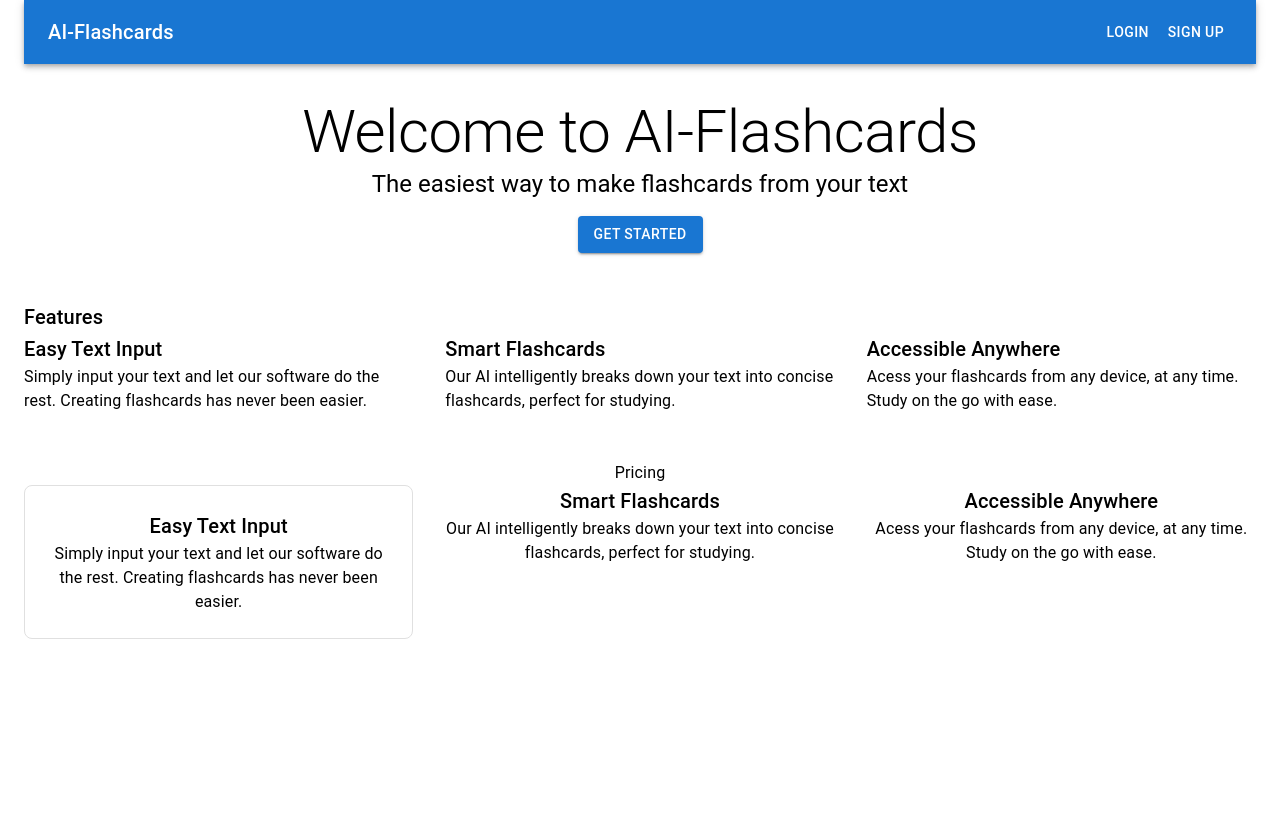
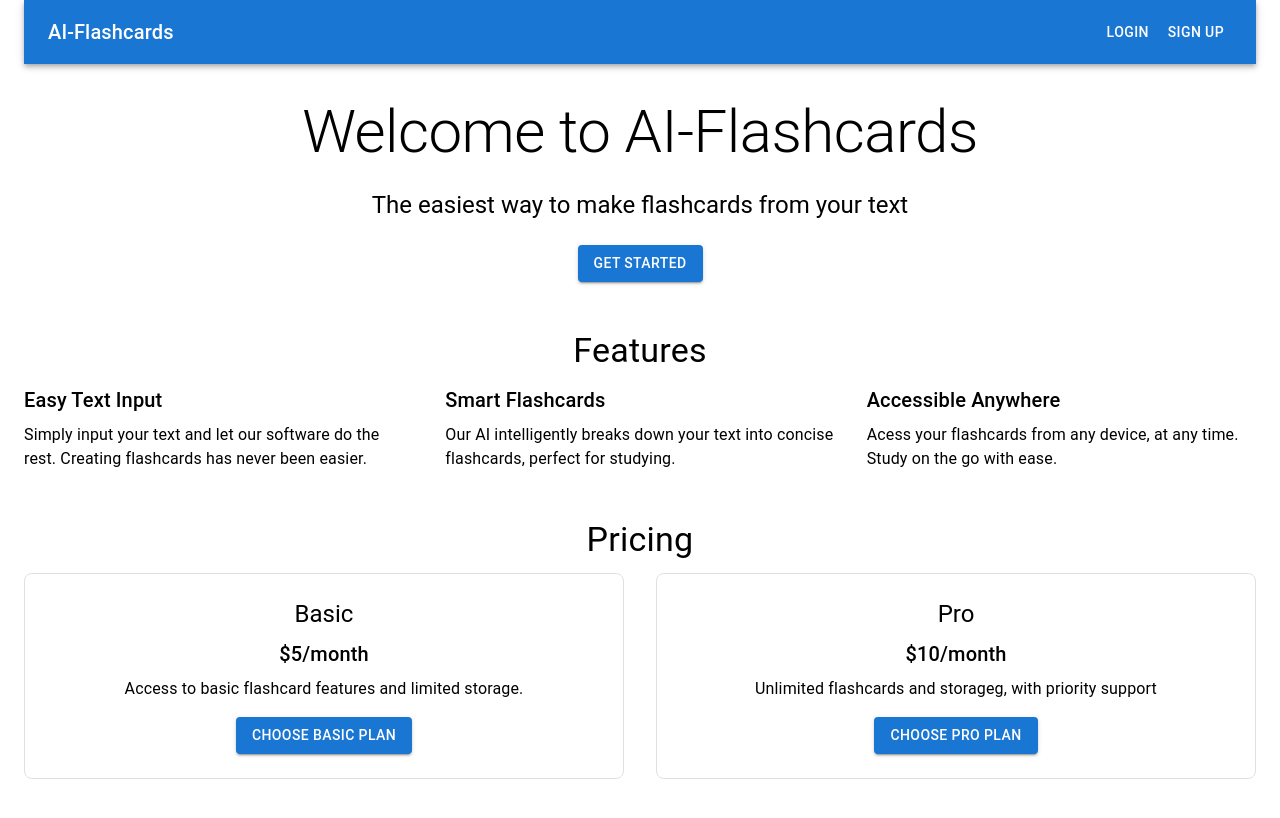
Before and after one commit to araohatkokate/AI-Flashcards, a Next.js app: page / in a window 1280 px wide. Shown: the top 818 px of the page. Built offline with nearby package versions, Linux system fonts and the light colour scheme; no server answers.

Commit message:
Added payment plans to pricing section

```diff
--- a/app/page.js
+++ b/app/page.js
@@ -29,34 +29,34 @@
             textAlign: 'center',
             my: 4,
           }}>
-            <Typography variant = "h2">Welcome to AI-Flashcards</Typography>
-            <Typography variant = "h5">
+            <Typography variant = "h2" gutterBottom>Welcome to AI-Flashcards</Typography>
+            <Typography variant = "h5" gutterBottom>
               {' '}
               The easiest way to make flashcards from your text
             </Typography>
             <Button variant = "contained" color = "primary" sx = {{mt: 2}}>Get Started</Button>
           </Box>
           <Box sx = {{my: 6}}>
-            <Typography variant = "h6" components = "h2">
+            <Typography variant = "h4" gutterBottom textAlign={"center"}>
               Features
             </Typography>
             <Grid container spacing = {4}>
               <Grid item xs = {12} md = {4}>
-                <Typography variant = "h6">Easy Text Input</Typography>
+                <Typography variant = "h6" gutterBottom>Easy Text Input</Typography>
                 <Typography>
                   {' '}
                   Simply input your text and let our software do the rest. Creating flashcards has never been easier.
                   </Typography>
               </Grid>
               <Grid item xs = {12} md = {4}>
-                <Typography variant = "h6">Smart Flashcards</Typography>
+                <Typography variant = "h6" gutterBottom>Smart Flashcards</Typography>
                 <Typography>
                   {' '}
                   Our AI intelligently breaks down your text into concise flashcards, perfect for studying.
                   </Typography>
               </Grid>
               <Grid item xs = {12} md = {4}>
-                <Typography variant = "h6">Accessible Anywhere</Typography>
+                <Typography variant = "h6" gutterBottom>Accessible Anywhere</Typography>
                 <Typography>
                   {' '}
                   Acess your flashcards from any device, at any time. Study on the go with ease.
@@ -65,35 +65,51 @@
             </Grid>
           </Box>
           <Box sx={{my: 6, textAlign:"center"}}>
-            <Typography variany="h4">Pricing</Typography>
+            <Typography variant = "h4" gutterBottom>Pricing</Typography>
             <Grid container spacing = {4}>
-              <Grid item xs = {12} md = {4}>
+              <Grid item xs = {12} md = {6}>
                 <Box sx={{
                   p: 3,
                   border: '1px solid',
                   borderColor: 'grey.300',
                   borderRadius: 2,
                 }}>
-                <Typography variant = "h6">Easy Text Input</Typography>
+                  <Typography variant = "h5" gutterBottom>
+                    Basic
+                  </Typography>
+                  <Typography variant = "h6" gutterBottom>
+                    $5/month
+                  </Typography>
                   <Typography>
                     {' '}
-                  Simply input your text and let our software do the rest. Creating flashcards has never been easier.
+                    Access to basic flashcard features and limited storage.
                   </Typography>
+                  <Button variant = "contained" color = "primary" sx={{mt: 2}}>
+                    Choose Basic Plan
+                  </Button>
                 </Box>
               </Grid>
-              <Grid item xs = {12} md = {4}>
-                <Typography variant = "h6">Smart Flashcards</Typography>
+              <Grid item xs={12} md={6}>
+                  <Box sx={{
+                    p: 3,
+                    border: '1px solid',
+                    borderColor: 'grey.300',
+                    borderRadius: 2,
+                  }}>
+                    <Typography variant = "h5" gutterBottom>
+                      Pro
+                    </Typography>
+                    <Typography variant = "h6" gutterBottom>
+                      $10/month
+                    </Typography>
                     <Typography>
                       {' '}
-                  Our AI intelligently breaks down your text into concise flashcards, perfect for studying.
+                      Unlimited flashcards and storageg, with priority support
                     </Typography>
-              </Grid>
-              <Grid item xs = {12} md = {4}>
-                <Typography variant = "h6">Accessible Anywhere</Typography>
-                <Typography>
-                  {' '}
-                  Acess your flashcards from any device, at any time. Study on the go with ease.
-                  </Typography>
+                    <Button variant = "contained" color = "primary" sx={{mt: 2}}>
+                      Choose Pro Plan
+                    </Button>
+                  </Box>
               </Grid>
             </Grid>
           </Box>
```
Lines whose indentation alone changed are shown as unchanged.
